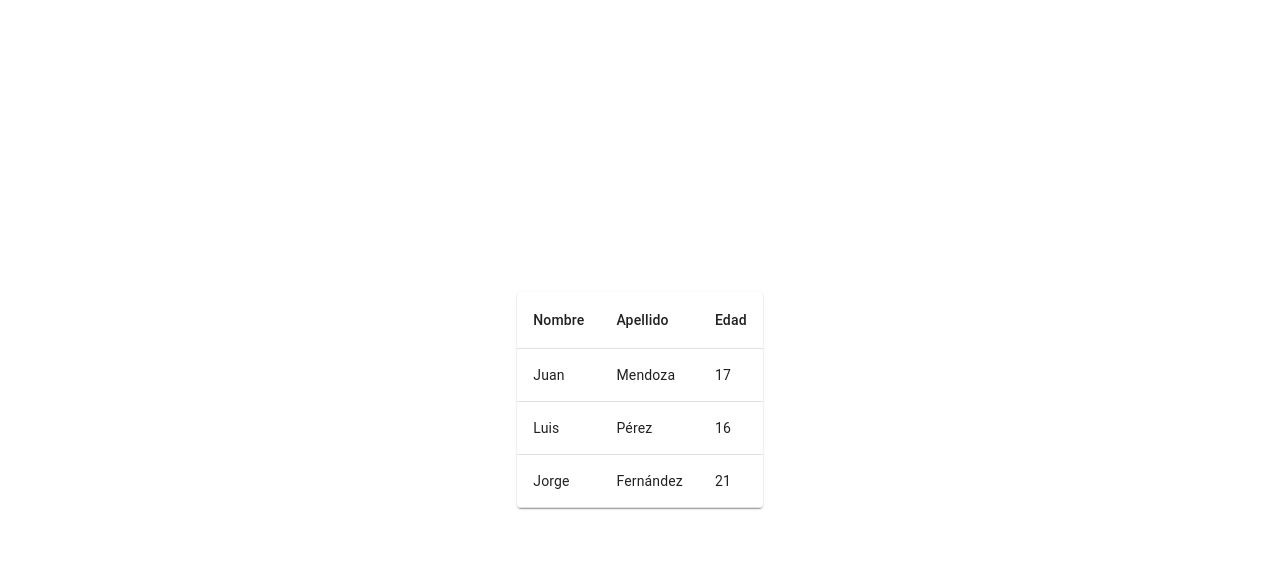
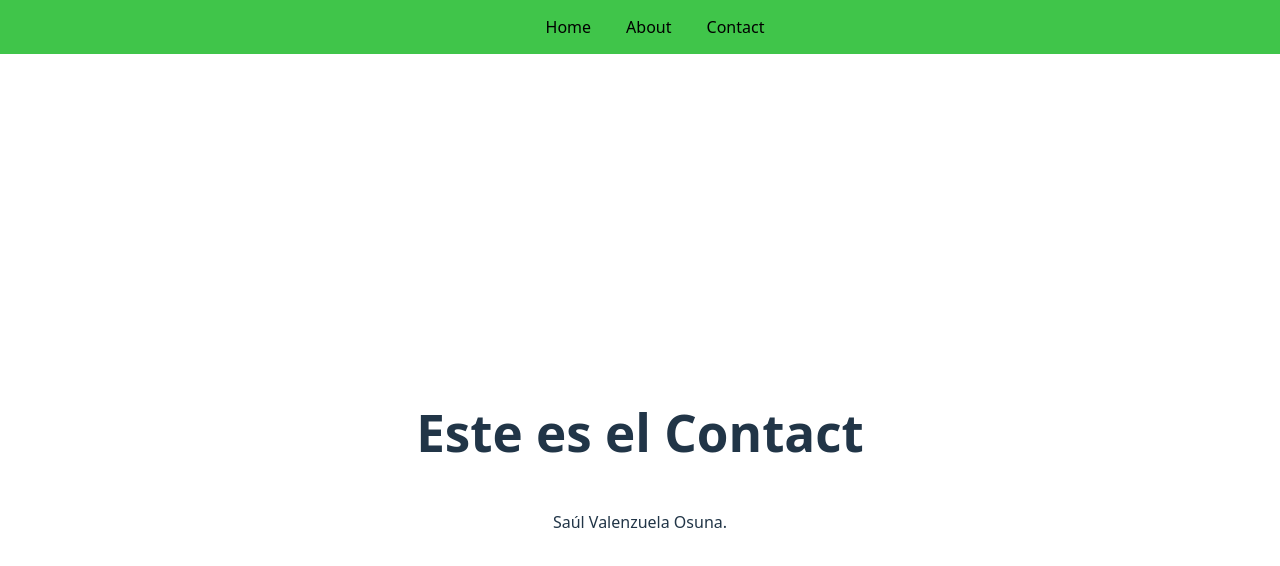
Before and after one commit to saul-v-o/uni2, a React (Vite) app: page /contact in a window 1280 px wide. Shown: the top 566 px of the page. Built offline with nearby package versions, Linux system fonts and the light colour scheme.

Commit message:
Quinto commit: Uso de React-Route

```diff
--- a/package.json
+++ b/package.json
@@ -14,7 +14,8 @@
     "@emotion/styled": "^11.14.0",
     "@mui/material": "^6.4.8",
     "react": "^19.0.0",
-    "react-dom": "^19.0.0"
+    "react-dom": "^19.0.0",
+    "react-router-dom": "^7.4.1"
   },
   "devDependencies": {
     "@eslint/js": "^9.21.0",
--- /dev/null
+++ b/src/About.jsx
@@ -0,0 +1,17 @@
+function About() {
+    return (
+      <div style={{
+        display: "flex",
+        justifyContent: "center",
+        alignItems: "center",
+        height: "100vh",
+        textAlign: "center",
+        flexDirection: "column"
+      }}>
+        <h1>Este es el About</h1>
+        <p>Saúl Valenzuela Osuna.</p>
+      </div>
+    );
+  }
+
+  export default About;
--- a/src/App.jsx
+++ b/src/App.jsx
@@ -1,19 +1,83 @@
-import { useState, useEffect } from 'react'
-import reactLogo from './assets/react.svg'
-import viteLogo from '/vite.svg'
-import './App.css'
-import { Table, TableBody, TableCell, TableContainer, TableHead, TableRow, Paper } from "@mui/material"
+import { BrowserRouter as Router, Routes, Route } from "react-router-dom";
+import NavBar from "./components/Navbar";
+import Home from "./Home";
+import About from "./About";
+import Contact from "./Contact";
 
 function App() {
-  const [count, setCount] = useState(0)
-  useEffect(()=>{
-    if (count > 10) {
-      setCount(10)
-      alert("Llegaste al límite del contador")
-    }
-  },[count])
+  return (
+    <div style={{
+      display: "flex",
+      flexDirection: "column",
+      alignItems: "center",
+      width: "100vw",
+      paddingTop: "60px"
+    }}>
+    <Router>
+      <NavBar />
+      <Routes>
+        <Route path="/" element={<Home />} />
+        <Route path="/about" element={<About />} />
+        <Route path="/contact" element={<Contact />} />
+      </Routes>
+    </Router>
+    </div>
+  );
+}
 
-  const usersList = [
+export default App;
+
+
+
+/**
+ * ACTIVIDAD 9 - Consumir una API y llenar tabla usando fetch
+ *
+import { useEffect, useState } from "react";
+import { Table, TableBody, TableCell, TableContainer, TableHead, TableRow, Paper, Typography } from "@mui/material";
+
+export default function UsersTable() {
+  const [users, setUsers] = useState([]);
+
+  useEffect(() => {
+    fetch("https://jsonplaceholder.typicode.com/users")
+      .then((response) => response.json())
+      .then((data) => setUsers(data))
+      .catch((error) => console.error("Error fetching data:", error));
+  }, []);
+
+  return (
+    <TableContainer component={Paper} sx={{ maxWidth: 800, margin: "auto", mt: 4 }}>
+      <Typography variant="h6" align="center" sx={{ my: 2 }}>Lista de Usuarios</Typography>
+      <Table>
+        <TableHead>
+          <TableRow>
+            <TableCell>ID</TableCell>
+            <TableCell>Nombre</TableCell>
+            <TableCell>Usuario</TableCell>
+            <TableCell>Email</TableCell>
+          </TableRow>
+        </TableHead>
+        <TableBody>
+          {users.map((user) => (
+            <TableRow>
+              <TableCell>{user.id}</TableCell>
+              <TableCell>{user.name}</TableCell>
+              <TableCell>{user.username}</TableCell>
+              <TableCell>{user.email}</TableCell>
+            </TableRow>
+          ))}
+        </TableBody>
+      </Table>
+    </TableContainer>
+  );
+}*/
+
+
+
+/**
+ * ACTIVIDAD 7    -   Creación de tabla con MUI
+ *
+ * const usersList = [
     {name:"Juan", lastName:"Mendoza", age:17},
     {name:"Luis", lastName:"Pérez", age:16},
     {name:"Jorge", lastName:"Fernández", age:21}]
@@ -40,31 +104,82 @@
       </Table>
     </TableContainer>
     )
+ */
+
+
+
+/** ACTIVIDAD 8   -    USO DE useContext
+ *
+ *
+ * import { createContext, useContext, useState } from "react";
+
+// Crear el contexto de autenticación
+const AuthContext = createContext();
+
+// Proveedor del contexto
+function AuthProvider({ children }) {
+  const [usuario, setUsuario] = useState(null);
+
+  // Función para iniciar sesión
+  const login = () => {
+    setUsuario({ nombre: "Juan Pérez", correo: "juan@example.com" });
+  };
+
+  // Función para cerrar sesión
+  const logout = () => {
+    setUsuario(null);
+  };
 
   return (
-    <>
-      <div>
-        <a href="https://vite.dev" target="_blank">
-          <img src={viteLogo} className="logo" alt="Vite logo" />
-        </a>
-        <a href="https://react.dev" target="_blank">
-          <img src={reactLogo} className="logo react" alt="React logo" />
-        </a>
-      </div>
-      <h1>Vite + React</h1>
-      <div className="card">
-        <button onClick={() => setCount((count) => count + 1)}>
-          count is {count}
-        </button>
-        <p>
-          Edit <code>src/App.jsx</code> and save to test HMR
-        </p>
-      </div>
-      <p className="read-the-docs">
-        Click on the Vite and React logos to learn more
-      </p>
-    </>
-  )
+    <AuthContext.Provider value={{ usuario, login, logout }}>
+      {children}
+    </AuthContext.Provider>
+  );
 }
 
-export default App
+// Hook personalizado para usar el contexto
+function useAuth() {
+  return useContext(AuthContext);
+}
+
+// Componente que muestra información del usuario
+function PerfilUsuario() {
+  const { usuario } = useAuth();
+
+  return usuario ? (
+    <div>
+      <h2>Bienvenido, {usuario.nombre}</h2>
+      <p>Correo: {usuario.correo}</p>
+      <LogoutButton />
+    </div>
+  ) : (
+    <p>No has iniciado sesión.</p>
+  );
+}
+
+// Botón para iniciar sesión
+function LoginButton() {
+  const { login } = useAuth();
+  return <button onClick={login}>Iniciar Sesión</button>;
+}
+
+// Botón para cerrar sesión
+function LogoutButton() {
+  const { logout } = useAuth();
+  return <button onClick={logout}>Cerrar Sesión</button>;
+}
+
+// Componente principal
+function App() {
+  return (
+    <AuthProvider>
+      <h1>Sistema de Autenticación</h1>
+      <PerfilUsuario />
+      <LoginButton />
+    </AuthProvider>
+  );
+}
+
+export default App;
+
+ */
--- /dev/null
+++ b/src/Contact.jsx
@@ -0,0 +1,17 @@
+function Contact() {
+    return (
+      <div style={{
+        display: "flex",
+        justifyContent: "center",
+        alignItems: "center",
+        height: "100vh",
+        textAlign: "center",
+        flexDirection: "column"
+      }}>
+        <h1>Este es el Contact</h1>
+        <p>Saúl Valenzuela Osuna.</p>
+      </div>
+    );
+  }
+
+  export default Contact;
--- /dev/null
+++ b/src/Home.jsx
@@ -0,0 +1,21 @@
+import { useNavigate } from "react-router-dom";
+
+function Home() {
+  const navigate = useNavigate();
+
+  return (
+    <div style={{
+      display: "flex",
+      justifyContent: "center",
+      alignItems: "center",
+      height: "100vh",
+      textAlign: "center",
+      flexDirection: "column"
+    }}>
+      <h1>Este es el Home</h1>
+      <p>Saúl Valenzuela Osuna.</p>
+    </div>
+  );
+}
+
+export default Home;
--- /dev/null
+++ b/src/components/Navbar.jsx
@@ -0,0 +1,24 @@
+import { Link } from "react-router-dom";
+
+function Navbar() {
+  return (
+    <nav style={{
+      position: "fixed",
+      top: 0,
+      left: 0,
+      width: "100%",
+      background: "#40c54a",
+      padding: "15px",
+      display: "flex",
+      justifyContent: "center",
+      gap: "20px",
+      color: "white",
+    }}>
+      <Link to="/" style={{ marginRight: "15px", color: "black" }}>Home</Link>
+      <Link to="/about" style={{ marginRight: "15px", color: "black" }}>About</Link>
+      <Link to="/contact" style={{ color: "black" }}>Contact</Link>
+    </nav>
+  );
+}
+
+export default Navbar;
```
Also changed, not shown: 2 other files (tests, documents, lock files or other folders).
